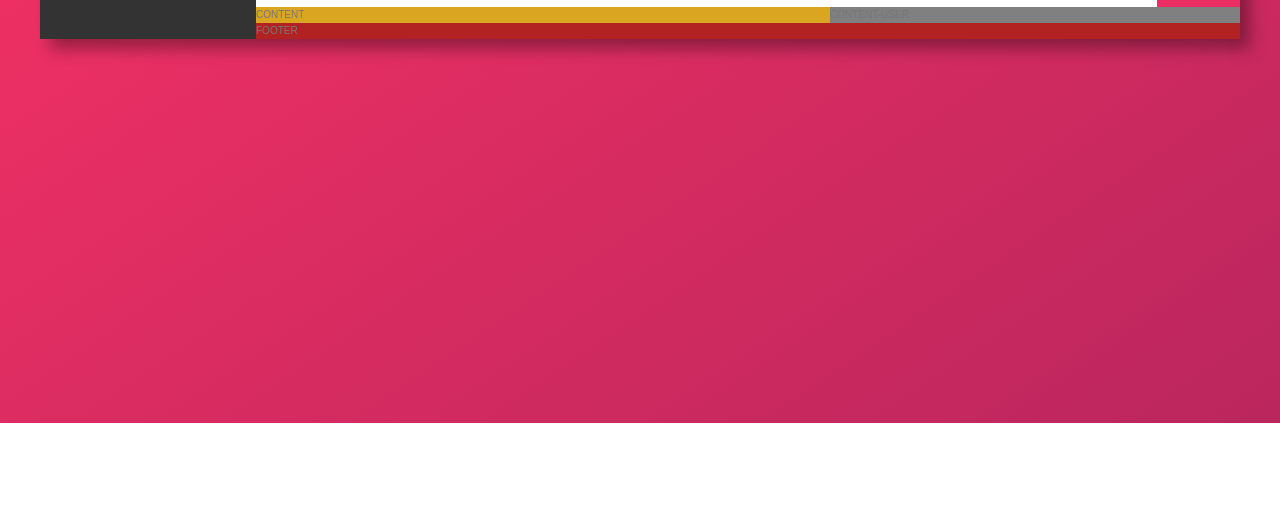
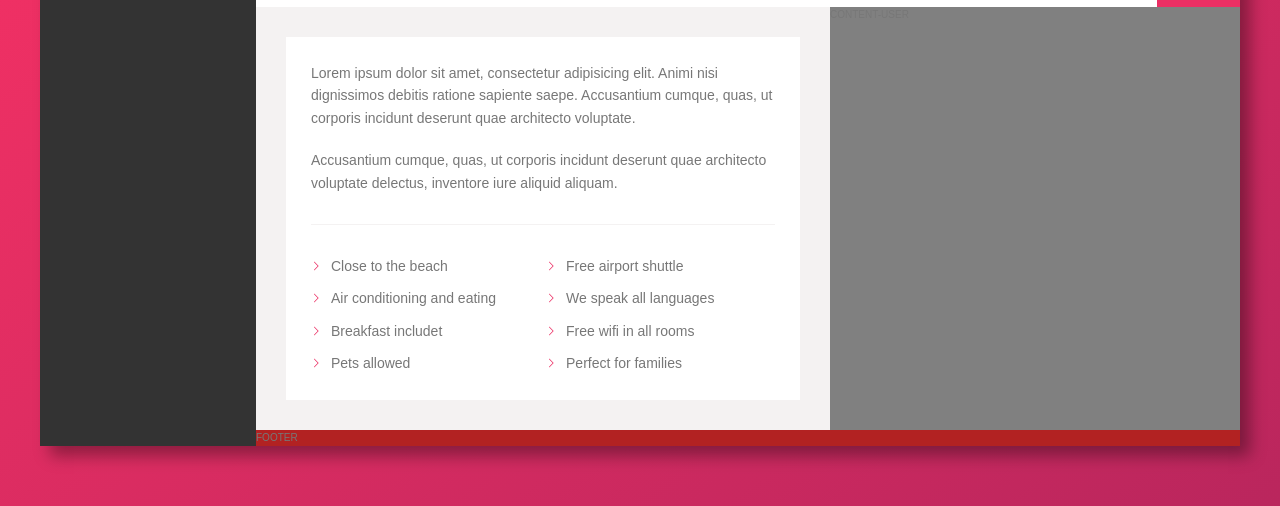
Before and after one commit to arnameti/building-trillo-with-grid, a website: page up/index.html in a window 1280 px wide. Shown: the part 437-943 px from the top of the page. Before the commit the page ends 860 px from the top, so only its background shows below. Drawn offline with Linux system fonts and the light colour scheme.

Commit message:
building content I

```diff
--- a/sass/_content.scss
+++ b/sass/_content.scss
@@ -1,5 +1,55 @@
 .content {
-  background-color: goldenrod;
+  grid-column: col-start 1 / col-end 7;
+  font-size: 1.4rem;
 
-  grid-column: col-start 1 / col-end 7;
+  background-color: var(--color-grey-light-2);
+  padding: 3rem;
+
+  &__box {
+    background-color: #fff;
+    padding: 2.5rem;
+  }
+
+  &__text {
+    display: grid;
+    grid-row-gap: 2rem;
+    border-bottom: 1px solid var(--color-grey-light-2);
+    padding-bottom: 3rem;
+  }
+
+  &__paragraph {
+  }
+
+  &__list {
+    padding-top: 3rem;
+    display: grid;
+    grid-template-columns: repeat(2, max-content);
+    grid-row-gap: 1rem;
+    grid-column-gap: 5rem;
+  }
+
+  &__list-item {
+
+
+    &::before{
+      content: "";
+      display: inline-block;
+      height: 1rem;
+      width: 1rem;
+      margin-right: 1rem;
+      //Older Browsers
+      // background-image: url(../../img/svg/chevron-thin-right.svg);
+      // background-size: cover;
+
+      // Newer browser - mask
+      background-color: var(--color-primary);
+      -webkit-mask-image: url(../../img/svg/chevron-thin-right.svg);
+      -webkit-mask-repeat: no-repeat;
+      -webkit-mask-size: cover;
+
+      mask-image: url(../../img/svg/chevron-thin-right.svg);
+      mask-repeat: no-repeat;
+      mask-size: cover;
+    }
+  }
 }
--- a/up/index.html
+++ b/up/index.html
@@ -140,7 +140,30 @@
           <p class="overview__raiting-votes">429 votes</p>
         </div>
       </div>
-      <div class="content">CONTENT</div>
+
+      <div class="content">
+        <div class="content__box">
+          <div class="content__text">
+            <p class="content__paragraph">
+              Lorem ipsum dolor sit amet, consectetur adipisicing elit. Animi nisi dignissimos debitis ratione sapiente saepe. Accusantium cumque, quas, ut corporis incidunt deserunt quae architecto voluptate.
+            </p>
+            <p class="content__paragraph">
+              Accusantium cumque, quas, ut corporis incidunt deserunt quae architecto voluptate delectus, inventore iure aliquid aliquam.
+            </p>
+          </div>
+
+          <ul class="content__list">
+            <li class="content__list-item">Close to the beach</li>
+            <li class="content__list-item">Free airport shuttle</li>
+            <li class="content__list-item">Air conditioning and eating</li>
+            <li class="content__list-item">We speak all languages</li>
+            <li class="content__list-item">Breakfast includet</li>
+            <li class="content__list-item">Free wifi in all rooms</li>
+            <li class="content__list-item">Pets allowed</li>
+            <li class="content__list-item">Perfect for families</li>
+          </ul>
+        </div>
+      </div>
       <div class="content-user">CONTENT-USER</div>
       <div class="footer">FOOTER</div>
     </div>
```
Also changed, not shown: up/css/style.css.
